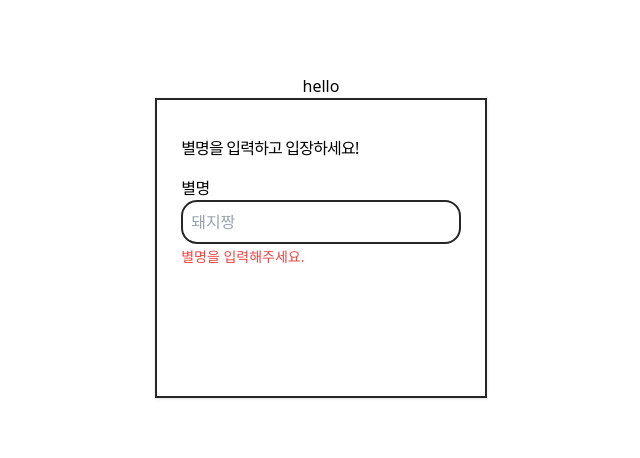
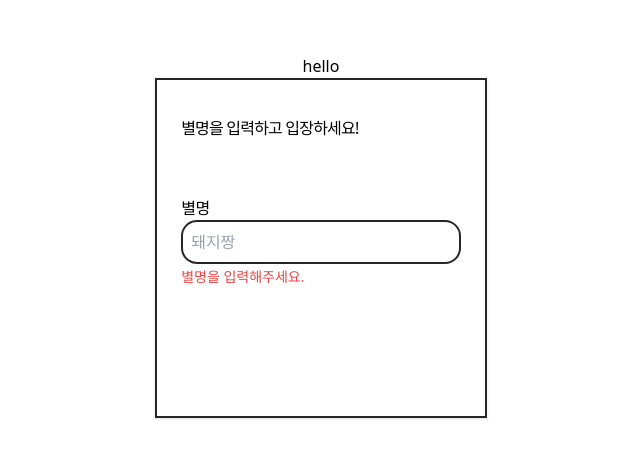
Before and after one commit to roeehql/test-on-pig, a React (Create React App) app: page / in a window 1280 px wide. Shown: the part 164-622 px from the top of the page, without its empty margins (319-959 px from the left). Built offline with nearby package versions, Linux system fonts and the light colour scheme.

Commit message:
feat: 버튼으로 프로필 전환하는 기능 구현

```diff
--- a/src/components/auth/AuthForm.js
+++ b/src/components/auth/AuthForm.js
@@ -7,6 +7,7 @@ import Small from "../atomic/Small";
 
 const AuthForm = ({
   userName,
+  message,
   buttonText,
   title,
   handleInputChange,
@@ -15,6 +16,11 @@ const AuthForm = ({
   return (
     <div className="px-6 py-9 border-2 border-black bg-white shadow">
       <h1 className="mb-4 tracking-tighter">{title}</h1>
+      <div className="h-10">
+        {message && (
+          <Small message="로그인에 실패했습니다. 별명은 3개까지 만드실 수 있습니다." />
+        )}
+      </div>
       <Input
         type="text"
         name="username"
@@ -46,6 +52,7 @@ const AuthForm = ({
 
 AuthForm.propTypes = {
   userName: PropTypes.string,
+  message: PropTypes.bool,
   buttonText: PropTypes.string,
   title: PropTypes.string,
   handleInputChange: PropTypes.func,
--- a/src/components/auth/AuthUser.js
+++ b/src/components/auth/AuthUser.js
@@ -2,7 +2,6 @@ import React, { useState } from "react";
 import AuthForm from "./AuthForm";
 import { useNavigate } from "react-router-dom";
 import { useDispatch, useSelector } from "react-redux";
-import Toast from "../atomic/Toast";
 import {
   editUser,
   getUserList,
@@ -14,21 +13,35 @@ import { USERNAME } from "../../data/browserStorage/keys.constant";
 
 const AuthUser = () => {
   const [userName, setUserName] = useState("");
+  const [message, setMessage] = useState(false);
   const navigate = useNavigate();
   const dispatch = useDispatch();
   const userList = useSelector(selectProfileList);
 
   const handleFormBtnClick = () => {
-    checkDuplication() ? handleLogin() : handleSignup();
-    userList.some((user) => user.isLoggedIn === true) ? (
-      navigate("/home")
-    ) : (
-      <Toast title="실패" message="로그인을 다시 시도해주세요." />
-    );
+    if (checkUsersLength()) {
+      checkDuplication() ? handleLogin() : handleSignup();
+      userList.some((user) => user.isLoggedIn === true)
+        ? navigate("/home")
+        : showMessage();
+    } else {
+      showMessage();
+    }
+  };
+
+  const showMessage = () => {
+    setMessage(true);
+    setTimeout(() => {
+      setMessage(false);
+    }, 3000);
+  };
+
+  const checkUsersLength = () => {
+    dispatch(getUserList(USERNAME));
+    return userList < 4 ? true : false;
   };
 
   const checkDuplication = () => {
-    dispatch(getUserList(USERNAME));
     return userList === []
       ? false
       : userList.some((user) => user.name === userName);
@@ -48,6 +61,7 @@ const AuthUser = () => {
 
   const signUpPropsData = {
     userName,
+    message,
     buttonText: "입장하기",
     title: "별명을 입력하고 입장하세요!",
     handleInputChange: (e) => setUserName(e.target.value),
--- a/src/components/profile/ProfileList.js
+++ b/src/components/profile/ProfileList.js
@@ -1,7 +1,9 @@
 import React, { useEffect } from "react";
 import { useDispatch, useSelector } from "react-redux";
 import {
+  editUser,
   getUserList,
+  saveUser,
   selectProfileList,
 } from "../../data/store/profileListSlice";
 import { USERNAME } from "../../data/browserStorage/keys.constant";
@@ -9,6 +11,18 @@ import { USERNAME } from "../../data/browserStorage/keys.constant";
 const ProfileList = () => {
   const profileList = useSelector(selectProfileList);
   const dispatch = useDispatch();
+
+  const handleProfileChange = (e) => {
+    dispatch(editUser({ name: getCurrentUser(), isLoggedIn: false }));
+    dispatch(saveUser());
+    dispatch(editUser({ name: e.target.innerText, isLoggedIn: true }));
+    dispatch(saveUser());
+  };
+
+  const getCurrentUser = () => {
+    const user = profileList.filter((user) => user.isLoggedIn === true);
+    return user[0].name;
+  };
 
   useEffect(() => {
     dispatch(getUserList(USERNAME));
@@ -22,13 +36,16 @@ const ProfileList = () => {
           className="px-1 py-2 text-base tracking-tight text-white cursor-pointer"
         >
           {user.isLoggedIn ? (
-            <span className="px-2 py-1 rounded-lg bg-stone tracking-tighter text-red">
+            <button className="px-2 py-1 border-2 border-black bg-white tracking-tighter text-red">
               ✅{user.name}
-            </span>
+            </button>
           ) : (
-            <span className="px-2 py-1 rounded-lg bg-stone tracking-tighter">
+            <button
+              onClick={(e) => handleProfileChange(e)}
+              className="px-2 py-1 border-2 border-black bg-stone tracking-tighter cursor-pointer"
+            >
               {user.name}
-            </span>
+            </button>
           )}
         </li>
       ))}
--- a/src/components/setting/SettingAuth.js
+++ b/src/components/setting/SettingAuth.js
@@ -31,7 +31,7 @@ const AddProfile = () => {
   };
 
   const handleAddProfile = () => {
-    if (profileList.some((user) => user.name === userName)) {
+    if (!profileList.some((user) => user.name === userName)) {
       changeIsLoggedIn();
       dispatch(signUpUser({ name: userName, isLoggedIn: true }));
       dispatch(saveUser());
```
